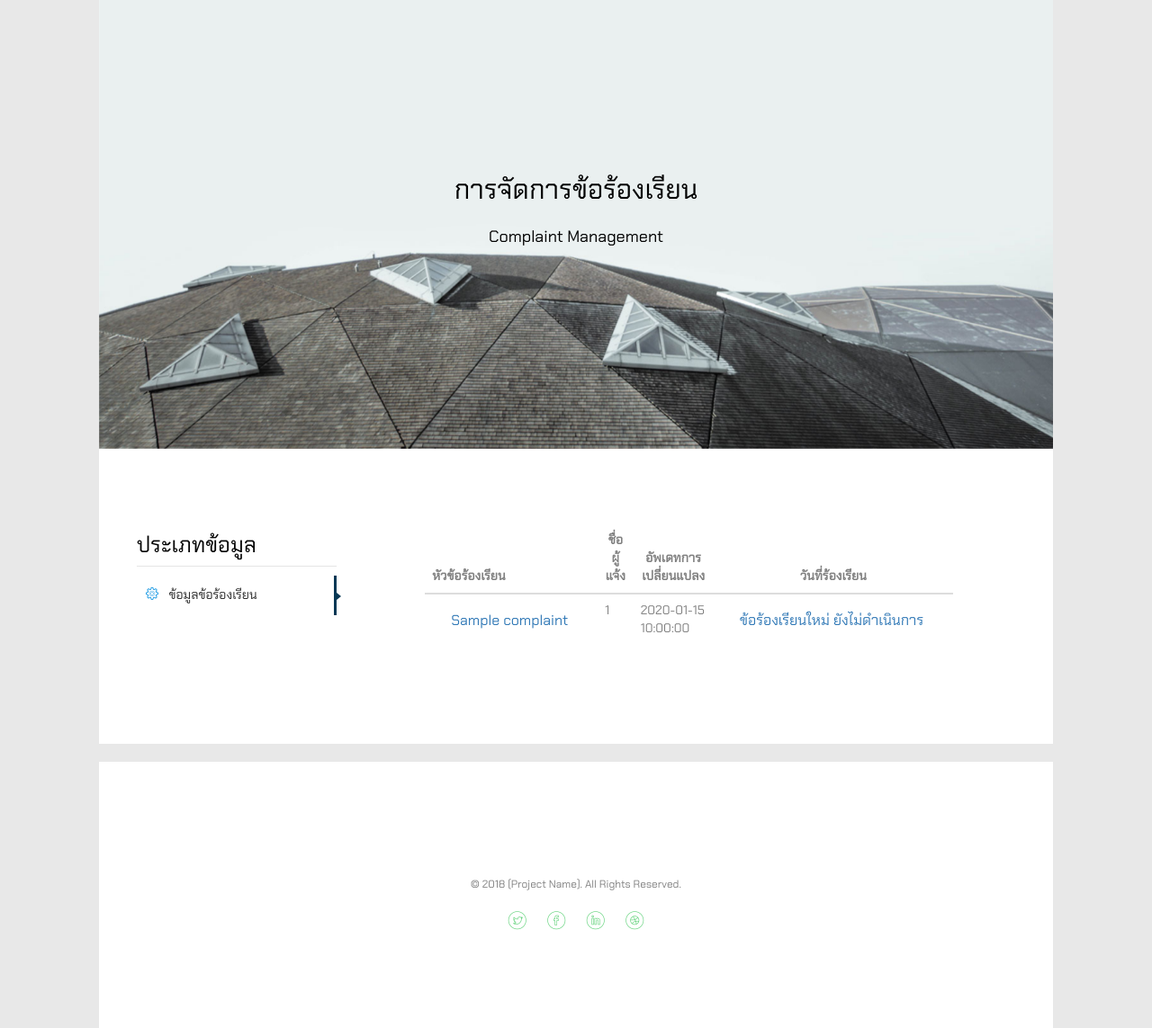
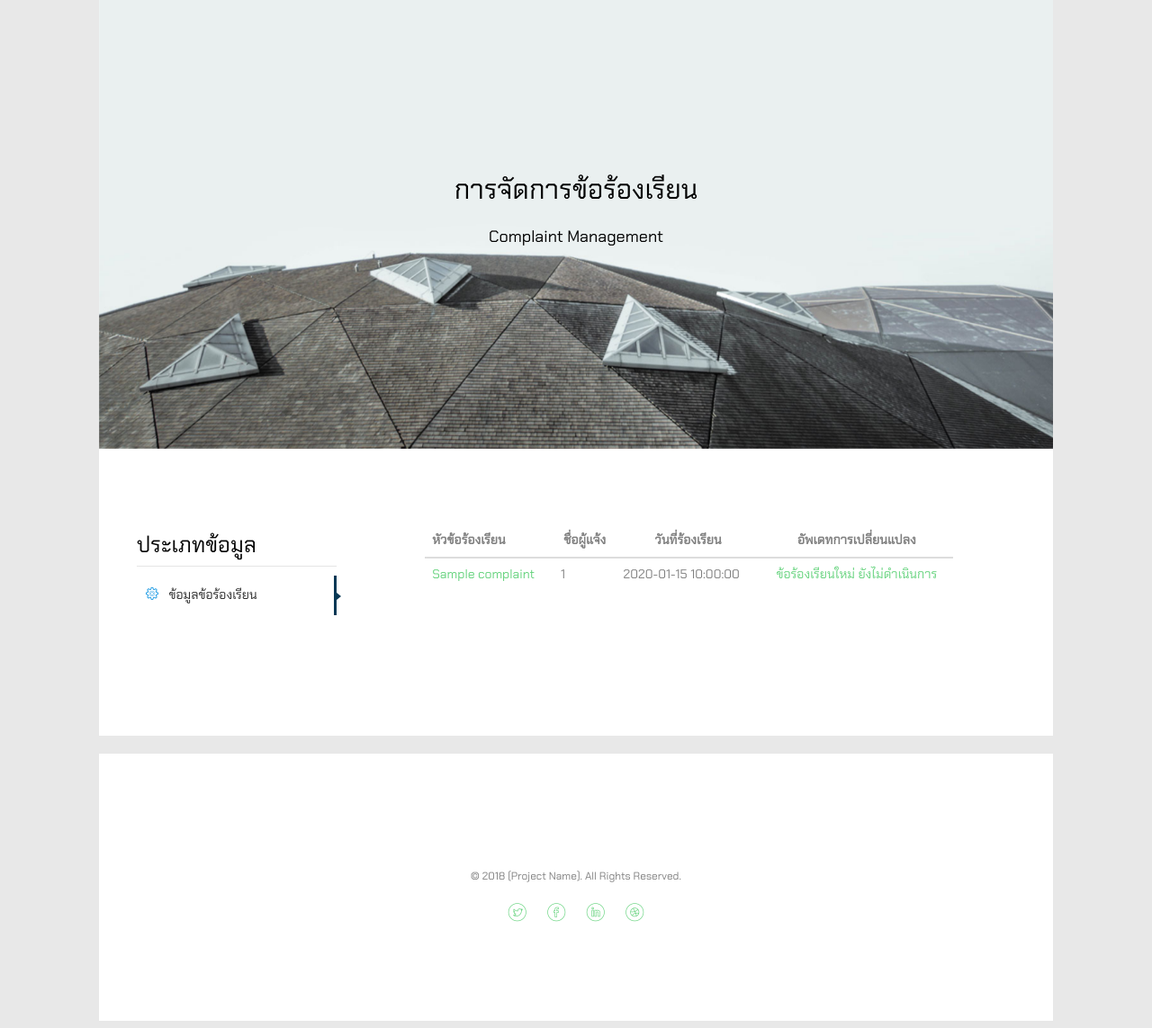
Before and after one commit to Justice-Deepsouth/justice-webproject, a PHP site: page /complaint_status.php in a window 1280 px wide. Shown: the part 193-1336 px from the top of the page at 90% size. Run offline with PHP 8.4, Linux system fonts and the light colour scheme; the visitor is signed in with stand-in values (Sample User, id 1); data comes from the database, SQL or seed files in the repository; tables that the repository leaves empty hold one stand-in row (values such as "Sample post"); some web fonts are replaced.

Commit message:
update table complaint

```diff
--- a/complaint_status.php
+++ b/complaint_status.php
@@ -239,8 +239,9 @@
 
 									<?php
 									if ($_SESSION['user_type'] == 1) {
-										echo '<th class="text-center">ชื่อผู้แจ้ง</th>';
-										echo '<th class="text-center">อัพเดทการเปลี่ยนแปลง</th>';
+										echo '<th class="text-center">ชื่อผู้แจ้ง</th>
+											  <th class="text-center">วันที่ร้องเรียน</th>
+											  <th class="text-center">อัพเดทการเปลี่ยนแปลง</th>';
 									}else{
 										echo '<th class="text-center">สถานะ</th>
 											  <th class="text-center">แก้ไขรูปภาพ</th>
@@ -248,7 +249,7 @@
 											  <th class="text-center">ลบข้อมูล</th>';
 									}
 									?>
-									<th class="text-center">วันที่ร้องเรียน</th>
+
                                 </tr>
                                 </thead>
                                 <tbody>
@@ -256,20 +257,22 @@
 										<tr>
 											<td>
 											<!-- button for show complaint_desc modal -->
-											<button data-toggle="modal" data-target="#showdata" data-id="<?php echo $row['complaint_id']; ?>" id="getcomp_id" class="btn btn-sm btn-link"><?php echo $row['complaint_title'];?></button>
+											<a href="" data-toggle="modal" data-target="#showdata" data-id="<?php echo $row['complaint_id']; ?>" id="getcomp_id"><?php echo $row['complaint_title'];?></a>
 											</td>
-											<td><?php echo $row['user_id']?></td>
+
 											<?php
 											if ($_SESSION['user_type'] == 1) {
+
 												// insert complaint_state_desc
 												$complaint_state->complaint_state_id = $row['complaint_state_id'];
 												$resultstate = $complaint_state->readone();
 												$rowstate = mysqli_fetch_array($resultstate);
 											?>
+											<td><?php echo $row['user_id']?></td>
 											<td><?php echo $row['created_date']?></td>
 												<!-- button for update complaint_state_id and insert complaint_progress modal -->
 												<td class="text-center">
-													<button data-toggle="modal" data-target="#showstate" data-id="<?php echo $row['complaint_id']; ?>" id="getState_id" class="btn btn-sm btn-link"><?php echo $rowstate['complaint_state_desc']; ?></button>
+													<a href="" data-toggle="modal" data-target="#showstate" data-id="<?php echo $row['complaint_id']; ?>" id="getState_id"><?php echo $rowstate['complaint_state_desc']; ?></a>
 												</td>
 											<?php
 
```
